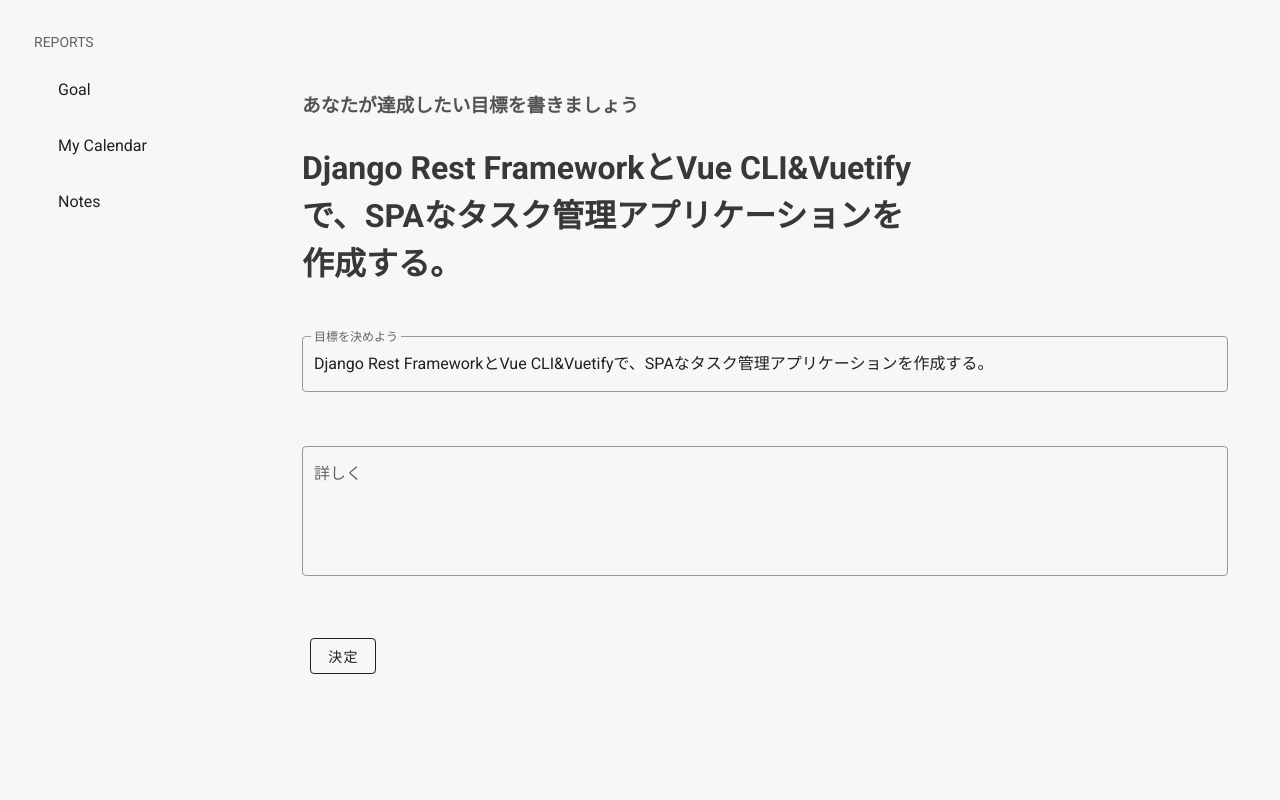
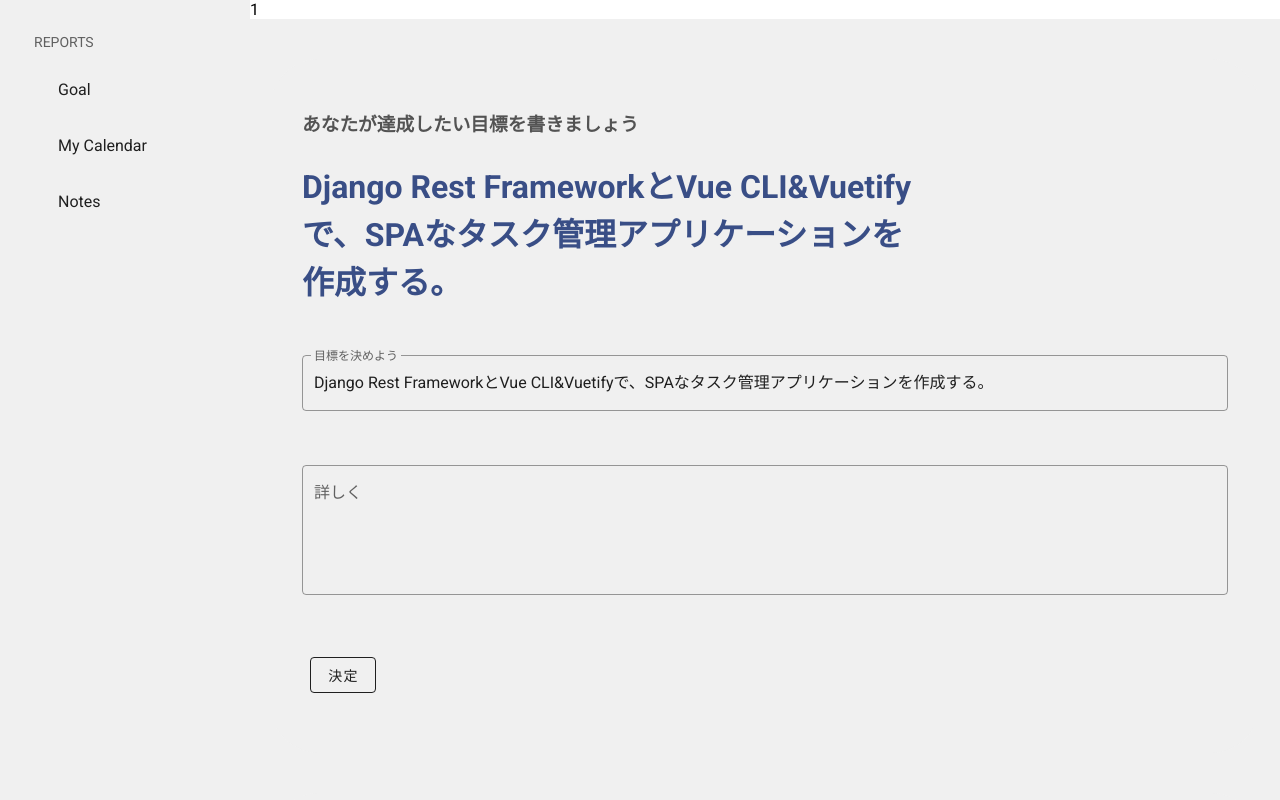
Before and after one commit to cerven12/woop_app, a Vue app in the folder frontend/: page / in a window 1280 px wide. Shown: the top 800 px of the page. Built offline with nearby package versions, Linux system fonts and the light colour scheme; a web font is replaced by a local one; what mavon-editor would draw is missing.

Commit message:
updata html

```diff
--- a/frontend/src/App.vue
+++ b/frontend/src/App.vue
@@ -7,7 +7,7 @@
     <div id="container">
       <div id="side"><SideBar></SideBar></div>
       <div id="main">
-        <!-- {{ message }} -->
+        {{ state.number }}
         <nav>
           <router-link to="/"></router-link>
         </nav>
@@ -19,14 +19,15 @@
 </template>
 <script>
 import SideBar from "./views/sidebar.vue";
+// import store from "./store/index.js";
 
 export default {
   components: {
     SideBar,
   },
   computed: {
-    message() {
-      return this.$store.state.message;
+    state() {
+      return this.$store.state;
     },
   },
 };
@@ -42,7 +43,7 @@
 
 #side {
   grid-area: side;
-  background: rgb(247, 247, 247);
+  background: #f0f0f0;
   border-top-left-radius: 0%;
   border-top-right-radius: 0%;
   border-bottom-right-radius: 0%;
--- a/frontend/src/components/CreateGoal/CreateGoalCounterMeasure.vue
+++ b/frontend/src/components/CreateGoal/CreateGoalCounterMeasure.vue
@@ -198,7 +198,7 @@
 
 <style scoped>
 #creategoalcountermeasure {
-  background: #f7f7f7;
+  background: #f0f0f0;
   /* border: 1px black solid; */
   border-radius: 50px;
   padding: 40px 20px 40px 20px;
@@ -211,7 +211,7 @@
 
 #creategoalcountermeasure:hover {
   border-radius: 50px;
-  box-shadow: 8px 8px 16px #acabab, -8px -8px 16px rgb(255, 255, 255);
+  box-shadow: 8px 8px 15px #b9b9b9, -8px -8px 15px #fafafa;
 }
 
 h2,
--- a/frontend/src/components/CreateGoal/CreateGoalMotivation.vue
+++ b/frontend/src/components/CreateGoal/CreateGoalMotivation.vue
@@ -314,7 +314,7 @@
 
 <style scoped>
 #motivation {
-  background-color: rgb(247, 247, 247);
+  background-color: #f0f0f0;
 
   /* border: 1px black solid; */
   border-radius: 50px;
@@ -328,7 +328,7 @@
 
 #motivation:hover {
   border-radius: 50px;
-  box-shadow: 8px 8px 16px #acabab, -8px -8px 16px rgb(255, 255, 255);
+  box-shadow: 8px 8px 15px #b9b9b9, -8px -8px 15px #fafafa;
 }
 
 h2,
--- a/frontend/src/components/CreateGoal/CreateGoalSchedule.vue
+++ b/frontend/src/components/CreateGoal/CreateGoalSchedule.vue
@@ -119,7 +119,7 @@
 }
 
 #schedule {
-  background-color: rgb(247, 247, 247);
+  background-color: #f0f0f0;
 
   /* border: 1px black solid; */
   border-radius: 50px;
@@ -133,7 +133,7 @@
 
 #schedule:hover {
   border-radius: 50px;
-  box-shadow: 8px 8px 16px #acabab, -8px -8px 16px rgb(255, 255, 255);
+  box-shadow: 8px 8px 15px #b9b9b9, -8px -8px 15px #fafafa;
 }
 
 h2,
--- a/frontend/src/store/index.js
+++ b/frontend/src/store/index.js
@@ -1,16 +1,17 @@
-import Vue from 'vue'
-import Vuex from 'vuex'
+import Vue from "vue";
+import Vuex from "vuex";
 
-Vue.use(Vuex)
+Vue.use(Vuex);
 
 export default new Vuex.Store({
   state: {
-    message:'これはVuexのstateに登録されたメッセージです',
+    number: 1,
   },
   mutations: {
+    increment(state) {
+      state.number++;
+    },
   },
-  actions: {
-  },
-  modules: {
-  }
-})
+  actions: {},
+  modules: {},
+});
--- a/frontend/src/views/CreateGoal.vue
+++ b/frontend/src/views/CreateGoal.vue
@@ -169,7 +169,7 @@
 
 <style scoped>
 #goal {
-  background-color: rgb(247, 247, 247);
+  background-color: #f0f0f0;
   border-radius: 50px;
   padding: 40px 20px 40px 20px;
   margin: 40px 20px 40px 20px;
@@ -180,11 +180,11 @@
 }
 #goal:hover {
   border-radius: 50px;
-  box-shadow: 8px 8px 16px #acabab, -8px -8px 16px rgb(255, 255, 255);
+  box-shadow: 8px 8px 15px #b9b9b9, -8px -8px 15px #fafafa;
 }
 
 h1 {
-  color: #383838;
+  color: #394e86;
 }
 
 h2,
@@ -196,6 +196,6 @@
 }
 
 #back {
-  background: rgb(247, 247, 247);
+  background: #f0f0f0;
 }
 </style>
--- a/frontend/src/views/sidebar.vue
+++ b/frontend/src/views/sidebar.vue
@@ -1,6 +1,6 @@
 <template>
   <div id="sidebar">
-    <v-list rounded color="#f7f7f7" flat>
+    <v-list rounded color="#f0f0f0" flat>
       <v-subheader>REPORTS</v-subheader>
       <v-list-item-group v-model="item" color="primary">
         <v-list-item v-for="(item, i) in items" :key="i">
```
